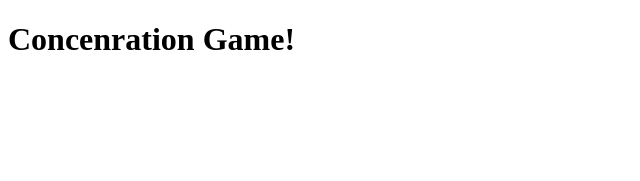
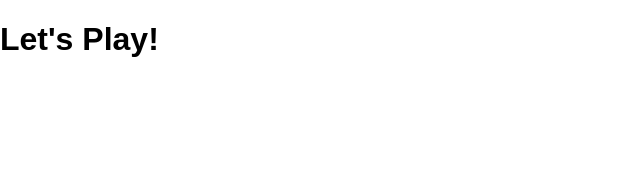
Before and after one commit to xkawixgirlx/Concentration-Game_1, a plain HTML site: page index.html in a window 1280 px wide. Shown: the whole page, without its empty margins (0-640 px from the left). Drawn offline with Linux system fonts and the light colour scheme; files that its build step writes are made by us from their sources; files whose address does not match are found by name.

Commit message:
Add CSS Beginnings

```diff
--- a/index.html
+++ b/index.html
@@ -8,7 +8,12 @@
     <script defer src="js/main.js"></script>
 </head>
 <body>
-   <h1>Concenration Game!</h1>
+   <h1>Let's Play!</h1>
+   <section id="nav">
+        <section id="timer">
+        <div></div>
+        </section>
+    </section>
    <section id="bottom">
         <div class="c0r0"></div>
         <div class="c0r1"></div>
--- a/main.css
+++ b/main.css
@@ -0,0 +1,10 @@
+* {
+    box-sizing: border-box;
+}
+
+body {
+    margin: 0;
+    font-family: Arial;
+    height: 100vh;
+    display: grid;
+}
```
Lines whose indentation alone changed are shown as unchanged.
